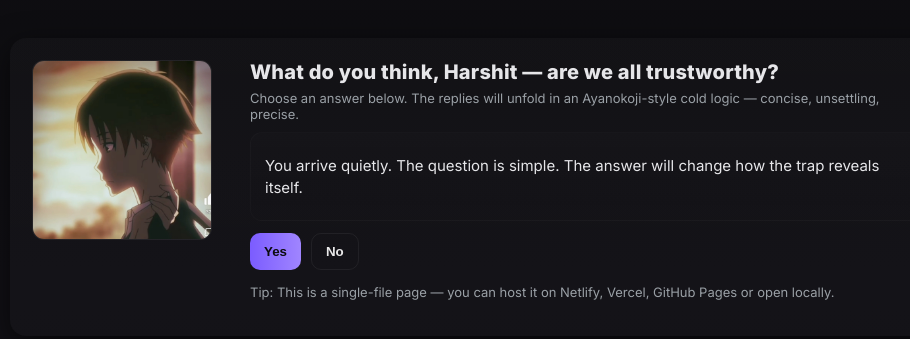
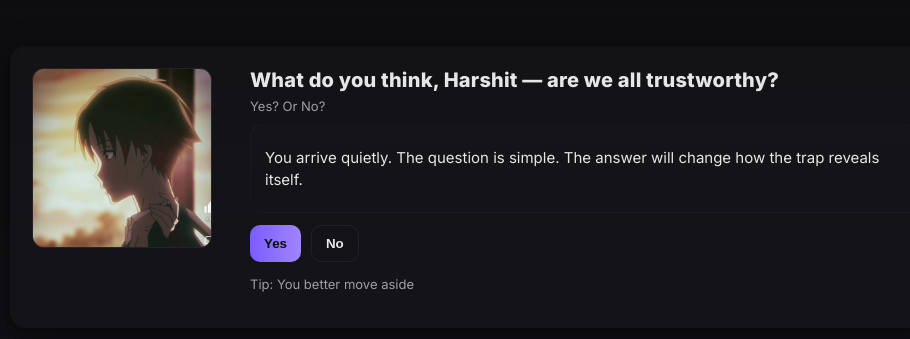
Before and after one commit to Kaneki-Kuro/Harshit-Lmao, a plain HTML site: page index.html in a window 1280 px wide. Shown: the part 213-552 px from the top of the page, without its empty margins (160-1070 px from the left). Drawn offline with Linux system fonts and the light colour scheme.

Commit message:
Update index.html

```diff
--- a/index.html
+++ b/index.html
@@ -46,7 +46,7 @@
     <div>
       <div class="header">
         <h1>What do you think, Harshit — are we all trustworthy?</h1>
-        <p class="lead">Choose an answer below. The replies will unfold in an Ayanokoji-style cold logic — concise, unsettling, precise.</p>
+        <p class="lead">Yes? Or No?</p>
       </div>
 
       <div class="dialog" id="dialog">
@@ -60,7 +60,7 @@
         <button class="btn" id="noBtn">No</button>
       </div>
 
-      <div class="foot">Tip: This is a single-file page — you can host it on Netlify, Vercel, GitHub Pages or open locally.</div>
+      <div class="foot">Tip: You better move aside</div>
 
       <div class="log" id="log" aria-hidden="true"></div>
     </div>
```
